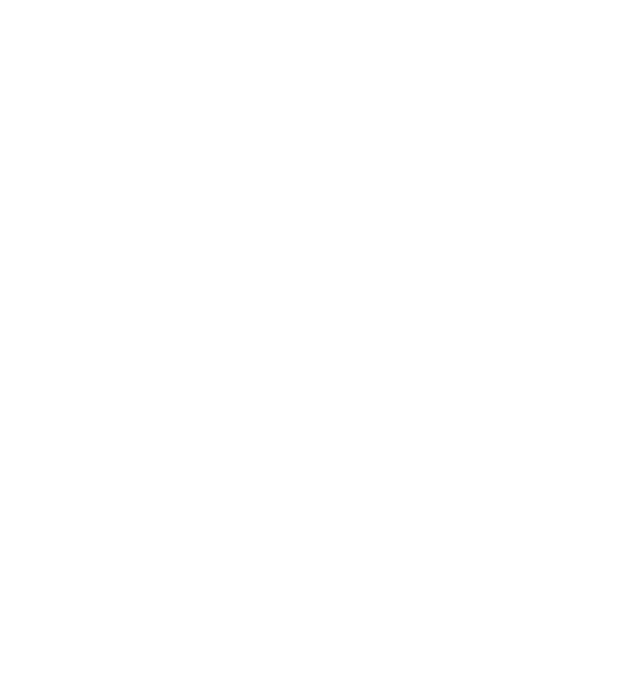
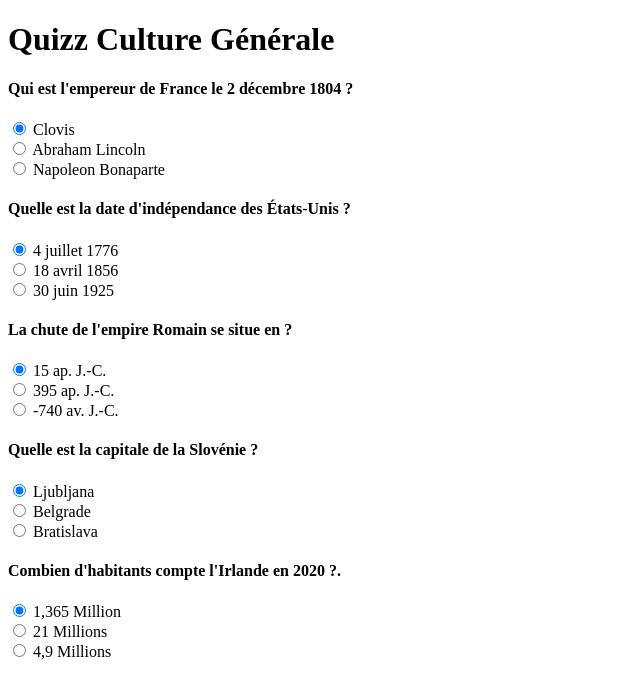
Before and after one commit to Mehdimosteghanemi/Quizz, a plain HTML site: page index.html in a window 1280 px wide. Shown: the whole page, without its empty margins (0-640 px from the left). Drawn offline with Linux system fonts and the light colour scheme.

Commit message:
HTML is integrated

```diff
--- a/index.html
+++ b/index.html
@@ -4,13 +4,118 @@
     <meta charset="UTF-8">
     <meta http-equiv="X-UA-Compatible" content="IE=edge">
     <meta name="viewport" content="width=device-width, initial-scale=1.0">
-    <title>Quizz</title>
+    <title>Quizz JS</title>
+    <link rel="stylesheet" href="style.css">
+    <link rel="stylesheet" href="https://fonts.googleapis.com/css2?family=Russo+One&display=swap">
 </head>
 <body>
+
+    <h1>Quizz Culture Générale</h1>
+
+    <div class="contaire-global">
+
+        <form class="form-quizz">
+            <div class="question-block">
+
+                <h4>Qui est l'empereur de France le 2 décembre 1804 ?</h4>
+
+                <div>
+                    <input type="radio" name="q1" id="Clovis" value="a" checked>
+                    <label for="Clovis">Clovis</label>
+                </div>
+                <div>
+                    <input type="radio" name="q1" id="Lincoln" value="b">
+                    <label for="Lincoln">Abraham Lincoln</label>
+                </div>
+                <div>
+                    <input type="radio" name="q1" id="Bonaparte" value="c">
+                    <label for="Bonaparte">Napoleon Bonaparte</label>
+                </div>
+            </div>
+
+            <div class="question-block">
+                <h4>Quelle est la date d'indépendance des États-Unis ?</h4>
+                <div>
+                    <input type="radio" id="date1" name="q2" value="a" checked>
+                    <label for="date1">4 juillet 1776</label>
+                </div>
+
+                <div>
+                    <input type="radio" id="date2" name="q2" value="b">
+                    <label for="date2">18 avril 1856</label>
+                </div>
+
+                <div>
+                    <input type="radio" id="date3" name="q2" value="c">
+                    <label for="date3">30 juin 1925</label>
+                </div>
+            </div>
+
+            <div class="question-block">
+                <h4>La chute de l'empire Romain se situe en ?</h4>
+                <div>
+                    <input type="radio" id="date4" name="q3" value="a" checked>
+                    <label for="date4">15 ap. J.-C.</label>
+                </div>
+
+                <div>
+                    <input type="radio" id="date5" name="q3" value="b">
+                    <label for="date5">395 ap. J.-C.</label>
+                </div>
+
+                <div>
+                    <input type="radio" id="date6" name="q3" value="c">
+                    <label for="date6">-740 av. J.-C.</label>
+                </div>
+            </div>
+
+
+            <div class="question-block">
+                <h4>Quelle est la capitale de la Slovénie ?</h4>
+
+                <div>
+                    <input type="radio" id="Ljubljana" name="q4" value="a" checked>
+                    <label for="Ljubljana">Ljubljana</label>
+                </div>
+
+                <div>
+                    <input type="radio" id="Belgrade" name="q4" value="b">
+                    <label for="Belgrade">Belgrade</label>
+                </div>
+
+                <div>
+                    <input type="radio" id="Bratislava" name="q4" value="c">
+                    <label for="Bratislava">Bratislava</label>
+                </div>
+            </div>
+
+
+            <div class="question-block">
+                <h4>Combien d'habitants compte l'Irlande en 2020 ?.</h4>
+                <div>
+                    <input type="radio" id="m1" name="q5" value="a"
+                        checked>
+                    <label for="m1">1,365 Million</label>
+                </div>
+
+                <div>
+                    <input type="radio" id="m2" name="q5" value="b">
+                    <label for="m2">21 Millions</label>
+                </div>
+
+                <div>
+                    <input type="radio" id="m3" name="q5" value="c">
+                    <label for="m3">4,9 Millions</label>
+                </div>
+            </div>
+        </form>
+
+    </div>
 
 
 
 
 
+    <script src="app.js"></script>
 </body>
 </html>
```
